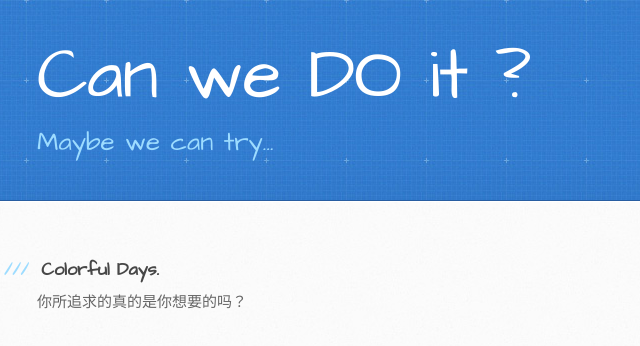
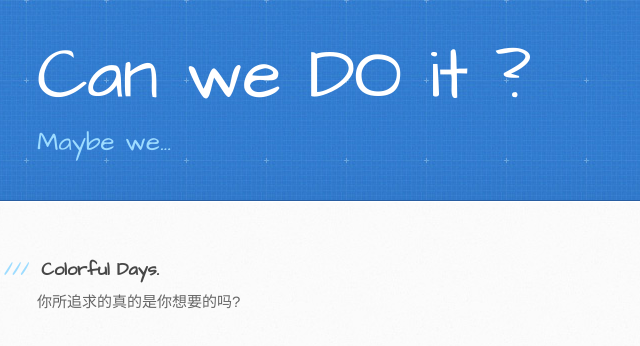
Before and after one commit to hejoy91/basePage, a plain HTML site: page index.html in a window 1280 px wide. Shown: the top 346 px of the page, 133-773 px from the left. Drawn offline with Linux system fonts and the light colour scheme.

Commit message:
Update index.html

```diff
--- a/index.html
+++ b/index.html
@@ -20,7 +20,7 @@
     <header>
       <div class="inner">
         <h1>Can we DO it ?</h1>
-        <h2>Maybe we can try...</h2>
+        <h2>Maybe we...</h2>
         <a href="" class="button"><small>A little cat</small> La'bu</a>
       </div>
     </header>
@@ -31,7 +31,7 @@
 <h3>
 <a id="welcome-to-github-pages" class="anchor" href="#welcome-to-github-pages" aria-hidden="true"><span aria-hidden="true" class="octicon octicon-link"></span></a>Colorful Days.</h3>
 
-<p>你所追求的真的是你想要的吗？</p>
+<p>你所追求的真的是你想要的吗?</p>
 
 </section>
 
```
